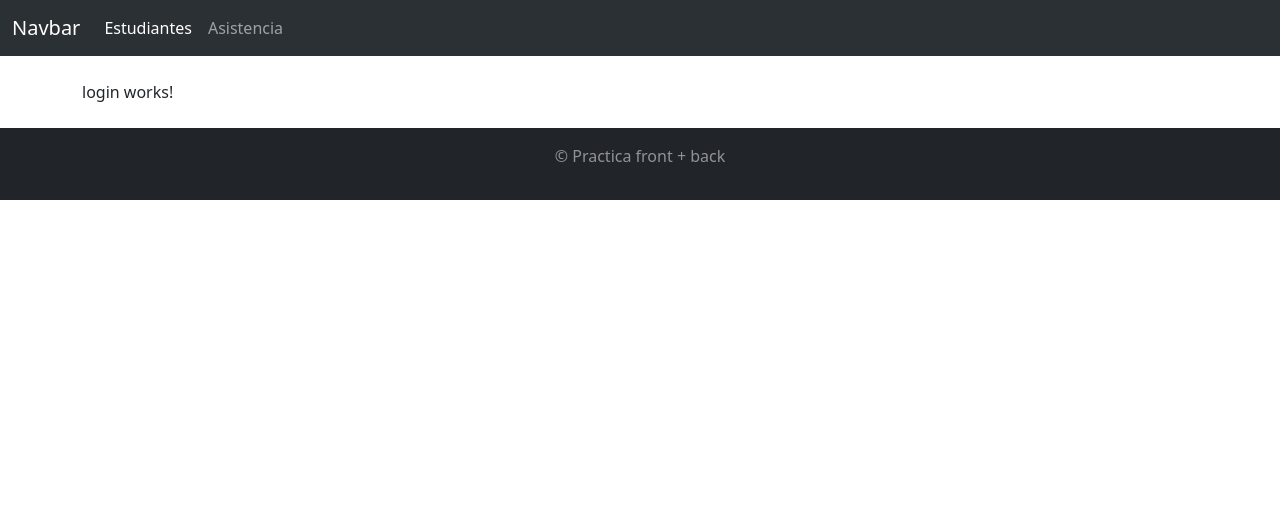
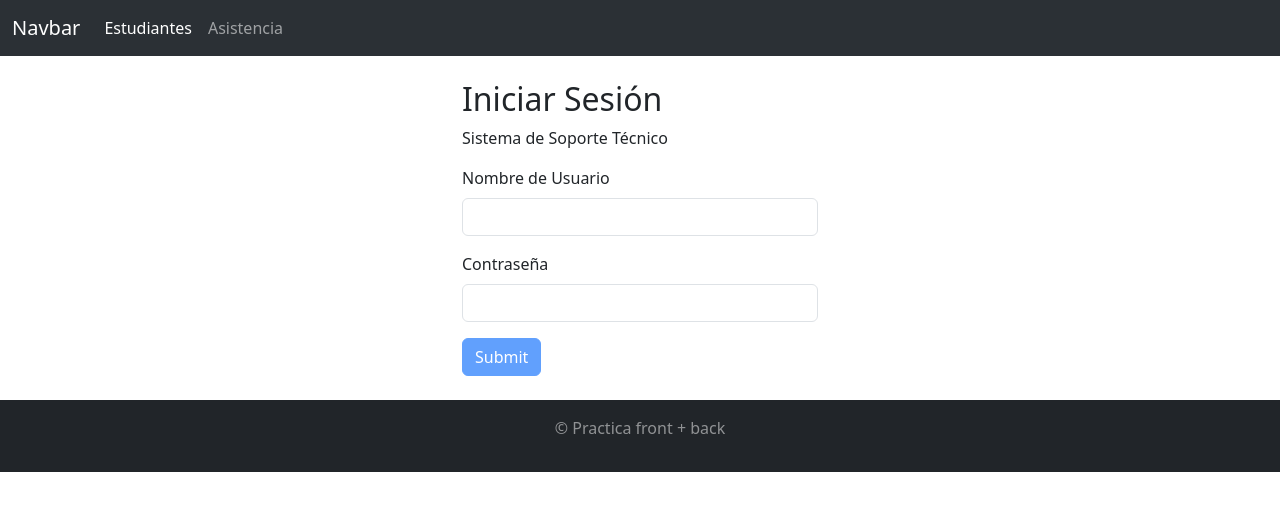
Before and after one commit to CDanielAg/SoporteTecnico-Angular, an Angular app: page /login in a window 1280 px wide. Shown: the top 510 px of the page. Built offline with nearby package versions, Linux system fonts and the light colour scheme.

Commit message:
Login html update

```diff
--- a/src/app/component/auth/login/login.html
+++ b/src/app/component/auth/login/login.html
@@ -1 +1,40 @@
-<p>login works!</p>
+<div class="row justify-content-center">
+    <div class="col-md-4">
+        <h2>Iniciar Sesión</h2>
+        <p>Sistema de Soporte Técnico</p>
+
+        @if (mensajeError) {
+        <div class="alert alert-danger" role="alert">
+            {{ mensajeError }}
+        </div>
+        }
+
+        <form [formGroup]="loginForm" (ngSubmit)="onSubmit()">
+            <div class="mb-3">
+                <label for="usuarioInput" class="form-label">Nombre de Usuario</label>
+                <input type="text" class="form-control"
+                    [class.is-invalid]="loginForm.get('usuario')?.invalid && loginForm.get('usuario')?.touched"
+                    id="usuarioInput" formControlName="usuario">
+                @if (loginForm.get('usuario')?.invalid && loginForm.get('usuario')?.touched) {
+                <div class="invalid-feedback">
+                    El usuario es obligatorio.
+                </div>
+                }
+            </div>
+            <div class="mb-3">
+                <label for="passwordInput" class="form-label">Contraseña</label>
+                <input type="password" class="form-control"
+                    [class.is-invalid]="loginForm.get('password')?.invalid && loginForm.get('password')?.touched"
+                    id="passwordInput" formControlName="password">
+
+                @if (loginForm.get('password')?.invalid && loginForm.get('password')?.touched) {
+                <div class="invalid-feedback">
+                    La contraseña es obligatoria.
+                </div>
+                }
+            </div>
+            <button type="submit" class="btn btn-primary" [disabled]="loginForm.invalid">Submit</button>
+        </form>
+    </div>
+
+</div>
--- a/src/app/component/auth/login/login.ts
+++ b/src/app/component/auth/login/login.ts
@@ -1,13 +1,13 @@
 import { Component, inject } from '@angular/core';
 import { FormBuilder, FormGroup, ReactiveFormsModule, Validators } from '@angular/forms';
-import { Router, RouterLink } from '@angular/router';
+import { Router } from '@angular/router';
 import { AuthService } from '../../../service/auth.service';
 import { LoginRequest } from '../../../model/login-request';
 import { CommonModule } from '@angular/common';
 
 @Component({
   selector: 'app-login',
-  imports: [ReactiveFormsModule, RouterLink, CommonModule],
+  imports: [ReactiveFormsModule, CommonModule],
   templateUrl: './login.html',
   styleUrl: './login.scss',
 })
```
